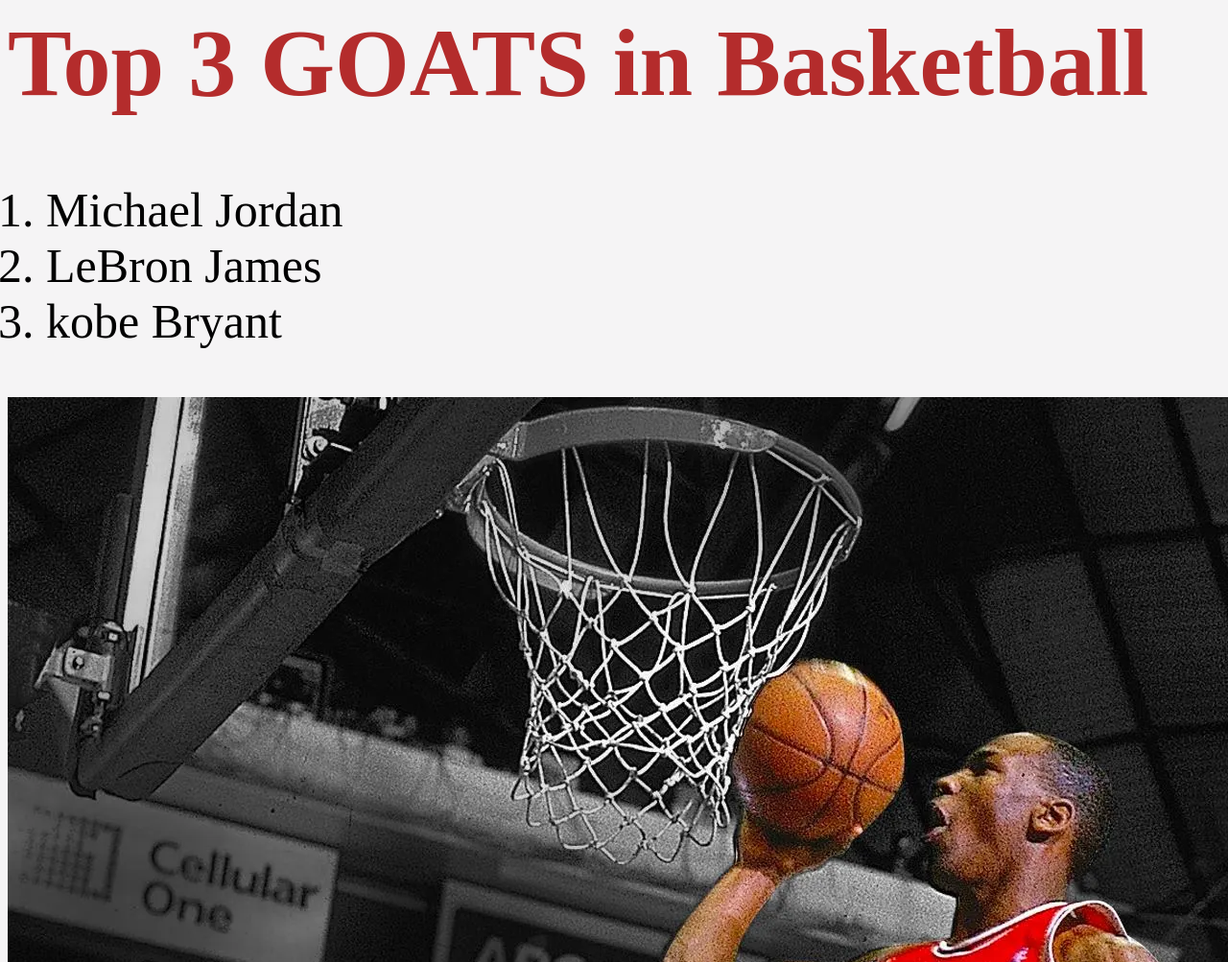
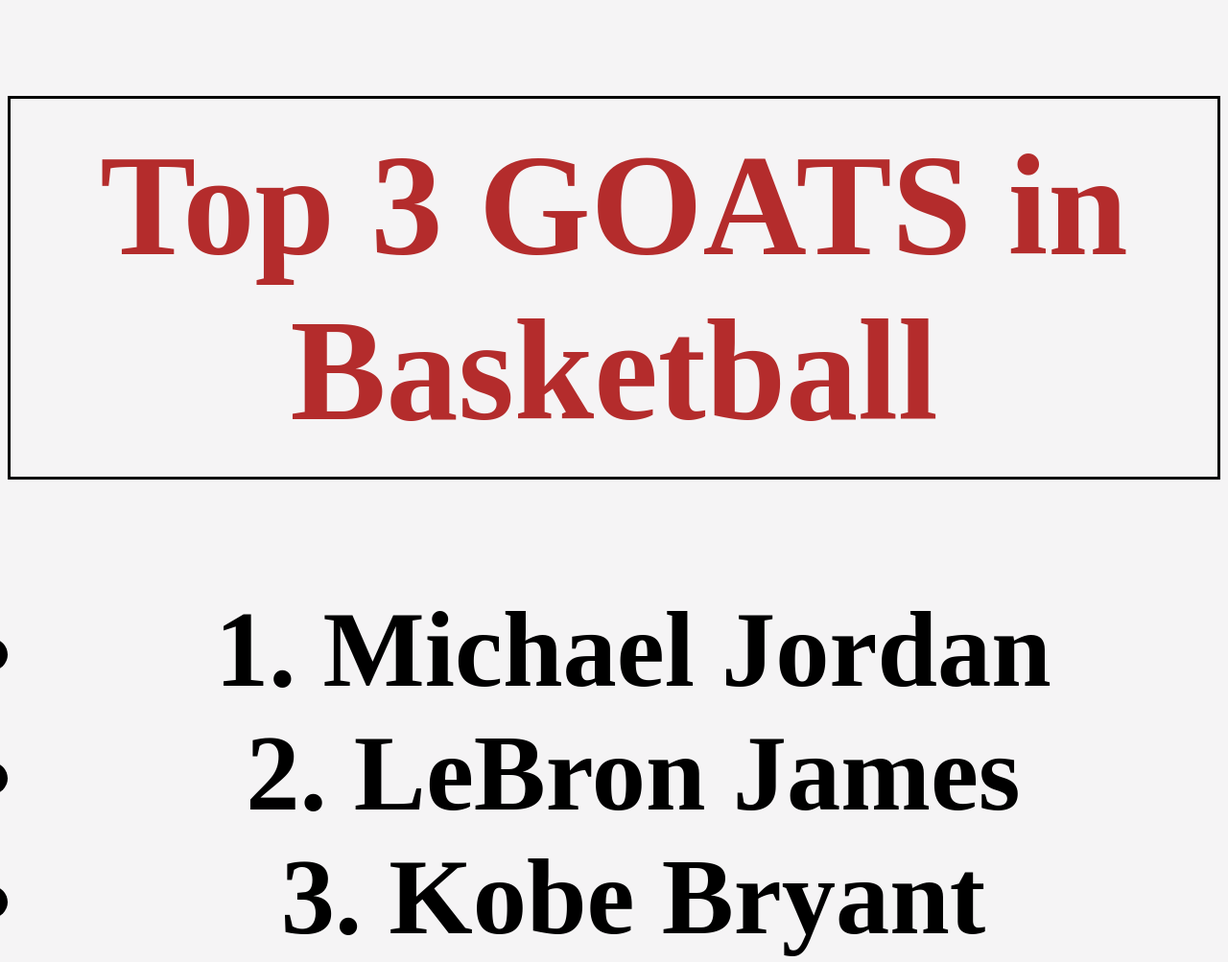
Before and after one commit to staten-island-tech/css-blogpost-project-devinw50, a plain HTML site: page index.html in a window 1280 px wide. Shown: the top 1003 px of the page at 96% size. Drawn offline with Linux system fonts and the light colour scheme.

Commit message:
dsf
sdfsd

```diff
--- a/index.html
+++ b/index.html
@@ -6,11 +6,18 @@
     <link rel="stylesheet" href="style.css">
 </head>
 <body>
+
     <h1>Top 3 GOATS in Basketball</h1>
-    <ol>
-        <li>Michael Jordan </li>
-        <li>LeBron James </li>
-        <li>kobe Bryant </li>
-      </ol>
+     <h2>
+        <ul>
+            <li>1. Michael Jordan </li>
+            <li>2. LeBron James </li>
+            <li>3. Kobe Bryant </li>
+
+        </ul>
+
+     </h2>
+
+
 
 <img src="mj.webp" alt="michael Jordan"></html>
--- a/style.css
+++ b/style.css
@@ -1,22 +1,12 @@
 body {
 background-color:rgb(245,244,245);
-font-size: 50px;
+font-size: 75px;
+margin-top: 100px;
+text-align: center;
 }
 h1 {
-color: rgb(180, 44, 44);
+color: #b42c2c;
+border: 3px solid black;
+padding: 25px ;
+text-align: center;
 }
-
-h2 {
-color: rgb(180,44,44);
-font-size: 60px;
-}
-
-h3 {
-color:rgb(157, 83,15) ;
-font-size: 60px;
-}
-
-h4 {
-color: rgb(114,15,157);
-font-size: 60px;
-}
```
